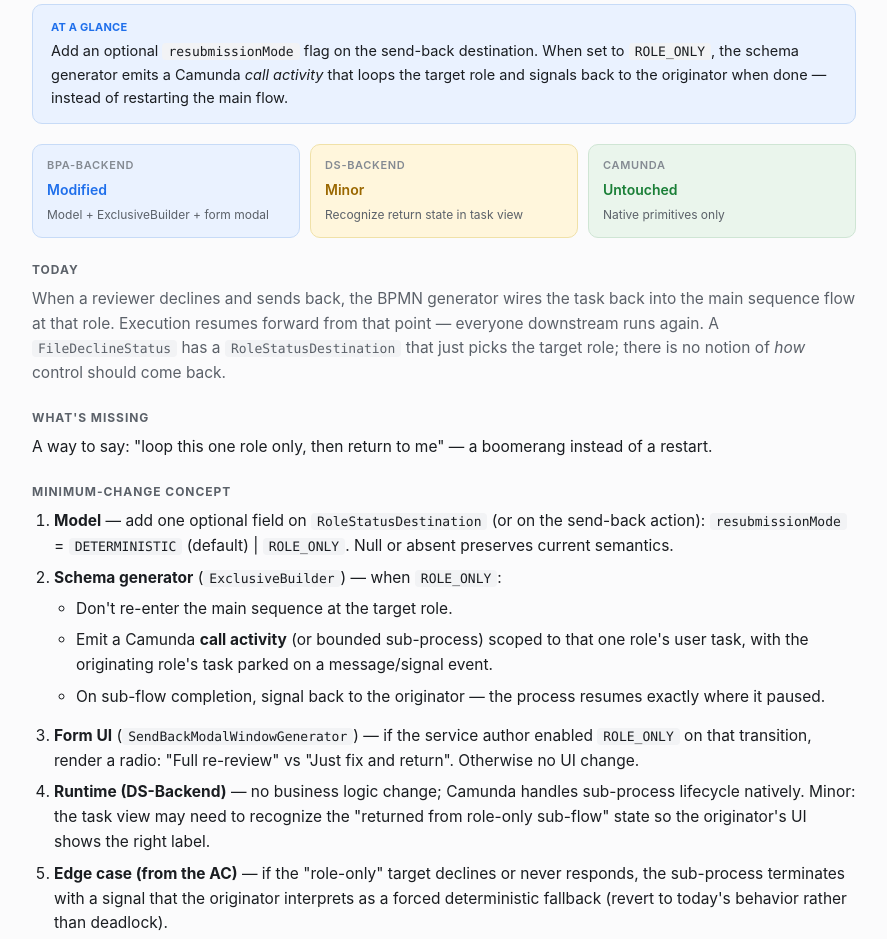
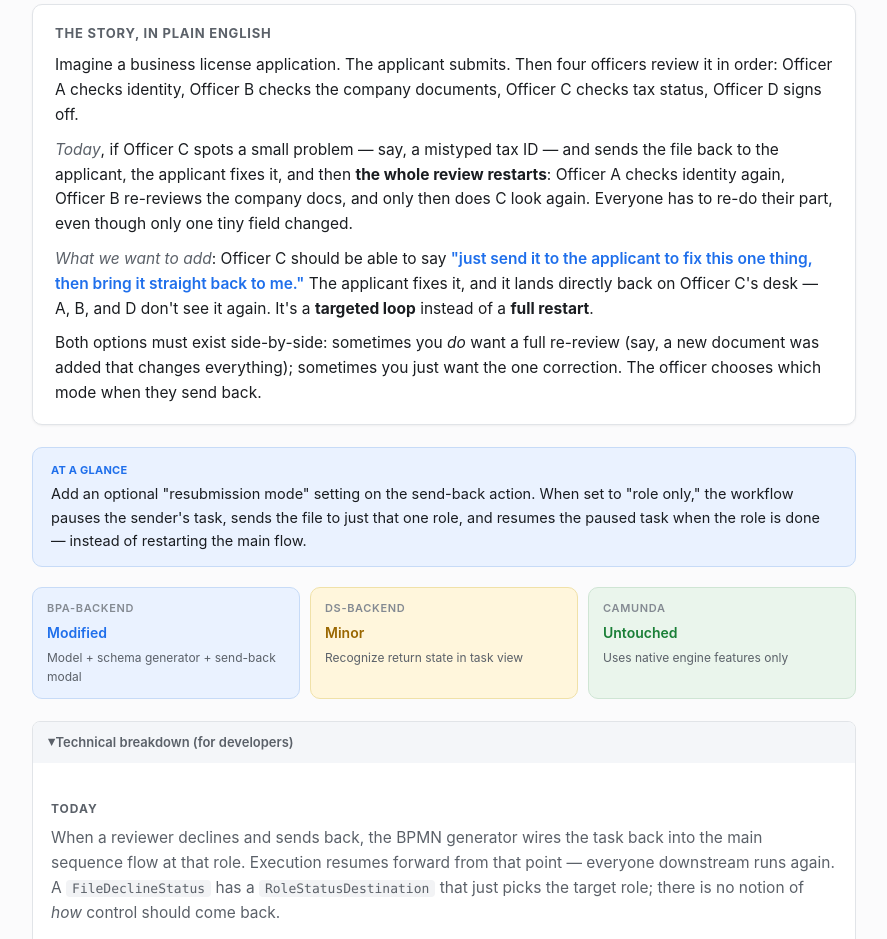
Before and after one commit to gfrankgva/analysis-tasks-17769-17771, a plain HTML site: page index.html in a window 1280 px wide. Shown: the part 693-1632 px from the top of the page, without its empty margins (196-1083 px from the left). Drawn offline with Linux system fonts and the light colour scheme.

Commit message:
plain-english story first, technical in collapsible details

```diff
--- a/index.html
+++ b/index.html
@@ -98,6 +98,32 @@
   }
   .tldr strong.label { color: var(--accent); letter-spacing: 0.02em;
     font-size: 11px; text-transform: uppercase; display: block; margin-bottom: 3px; }
+
+  /* Plain-English story block */
+  .story {
+    background: var(--surface); border: 1px solid var(--border); border-radius: 10px;
+    padding: 18px 22px; margin: 0 0 22px; box-shadow: var(--shadow);
+  }
+  .story h4 { font-size: 13px; margin: 0 0 10px; font-weight: 700;
+    color: var(--muted); text-transform: uppercase; letter-spacing: 0.06em; }
+  .story p { margin: 0 0 10px; }
+  .story p:last-child { margin-bottom: 0; }
+  .story .persona { font-style: italic; color: var(--muted); }
+  .story strong.emph { color: var(--accent); font-weight: 600; }
+
+  details.tech { margin: 18px 0; border: 1px solid var(--border);
+    border-radius: 8px; background: var(--surface); overflow: hidden; }
+  details.tech > summary {
+    padding: 10px 16px; cursor: pointer; font-weight: 600; font-size: 13px;
+    color: var(--muted); background: var(--surface-2); user-select: none;
+    list-style: none;
+  }
+  details.tech > summary::before { content: "▸ "; display: inline-block; transition: transform 150ms; }
+  details.tech[open] > summary::before { transform: rotate(90deg); }
+  details.tech > summary:hover { color: var(--text); }
+  details.tech > *:not(summary) { padding-left: 18px; padding-right: 18px; }
+  details.tech > *:nth-child(2) { padding-top: 14px; }
+  details.tech > *:last-child { padding-bottom: 14px; }
 
   /* Scope grid */
   .scope {
@@ -206,16 +232,27 @@
   </h2>
   <p class="meta"><span>Story · Priority High · In Development</span><span>Component: Camunda</span><span>Assignee: Erki Kriks</span></p>
 
+  <div class="story">
+    <h4>The story, in plain English</h4>
+    <p>Imagine a business license application. The applicant submits. Then four officers review it in order: Officer A checks identity, Officer B checks the company documents, Officer C checks tax status, Officer D signs off.</p>
+    <p><span class="persona">Today</span>, if Officer C spots a small problem — say, a mistyped tax ID — and sends the file back to the applicant, the applicant fixes it, and then <strong>the whole review restarts</strong>: Officer A checks identity again, Officer B re-reviews the company docs, and only then does C look again. Everyone has to re-do their part, even though only one tiny field changed.</p>
+    <p><span class="persona">What we want to add</span>: Officer C should be able to say <strong class="emph">"just send it to the applicant to fix this one thing, then bring it straight back to me."</strong> The applicant fixes it, and it lands directly back on Officer C's desk — A, B, and D don't see it again. It's a <strong>targeted loop</strong> instead of a <strong>full restart</strong>.</p>
+    <p>Both options must exist side-by-side: sometimes you <em>do</em> want a full re-review (say, a new document was added that changes everything); sometimes you just want the one correction. The officer chooses which mode when they send back.</p>
+  </div>
+
   <div class="tldr">
     <strong class="label">At a glance</strong>
-    Add an optional <code>resubmissionMode</code> flag on the send-back destination. When set to <code>ROLE_ONLY</code>, the schema generator emits a Camunda <em>call activity</em> that loops the target role and signals back to the originator when done — instead of restarting the main flow.
+    Add an optional "resubmission mode" setting on the send-back action. When set to "role only," the workflow pauses the sender's task, sends the file to just that one role, and resumes the paused task when the role is done — instead of restarting the main flow.
   </div>
 
   <div class="scope">
-    <div class="scope-card touches"><div class="label">BPA-backend</div><div class="value">Modified</div><div class="hint">Model + ExclusiveBuilder + form modal</div></div>
+    <div class="scope-card touches"><div class="label">BPA-backend</div><div class="value">Modified</div><div class="hint">Model + schema generator + send-back modal</div></div>
     <div class="scope-card light"><div class="label">DS-Backend</div><div class="value">Minor</div><div class="hint">Recognize return state in task view</div></div>
-    <div class="scope-card none"><div class="label">Camunda</div><div class="value">Untouched</div><div class="hint">Native primitives only</div></div>
+    <div class="scope-card none"><div class="label">Camunda</div><div class="value">Untouched</div><div class="hint">Uses native engine features only</div></div>
   </div>
+
+  <details class="tech" open>
+    <summary>Technical breakdown (for developers)</summary>
 
     <h3>Today</h3>
     <p class="today">When a reviewer declines and sends back, the BPMN generator wires the task back into the main sequence flow at that role. Execution resumes forward from that point — everyone downstream runs again. A <code>FileDeclineStatus</code> has a <code>RoleStatusDestination</code> that just picks the target role; there is no notion of <em>how</em> control should come back.</p>
@@ -241,6 +278,7 @@
     <div class="callout">
       <strong>Why minimum-change:</strong> one enum field, one branch in one builder, reuses Camunda's native call-activity and message-event primitives. BPMN output for every currently deployed service is byte-for-byte unchanged.
     </div>
+  </details>
 </section>
 
 <!-- PANEL 2 ========================================================= -->
@@ -250,22 +288,34 @@
   </h2>
   <p class="meta"><span>Story · Priority Highest · To Do</span><span>Reference: Jamaica SEZ service</span></p>
 
+  <div class="story">
+    <h4>The story, in plain English</h4>
+    <p>Think of Jamaica's <a href="https://bpa.jamaica.eregistrations.org/services/9f3fdc17-7b19-4790-90eb-54023c7bc3cc/forms/applicant-form" target="_blank" rel="noopener">Special Economic Zone application</a>. After the applicant submits, <strong>eight different agencies review the file at the same time, in parallel</strong>: tax authority, customs, legal, planning, and so on. Each agency either gives its green light or raises a flag. Once all eight have spoken, a coordinator takes the final decision.</p>
+    <p><span class="persona">Today</span>, if <em>any one</em> of those eight agencies rejects, <strong>the entire case dies immediately</strong>. The other seven agencies — some of whom may have already approved — never get a chance to finish, and the coordinator never even sees the case. A single "no" blows up everything.</p>
+    <p><span class="persona">What we want to add</span>: allow a rejection from one agency to <strong class="emph">end just that agency's branch</strong> — not the whole case. The other agencies finish their work normally. The coordinator sees the full picture: "five approved, two approved with comments, one rejected" — and decides.</p>
+    <p>The word "dead branch" means: <em>this branch is done, it contributed nothing, and we just move on without it</em>. The case stays alive.</p>
+    <p>Also: some agencies (like the three "No objection" bodies in the Jamaica flow) are <strong>optional</strong> — they may not weigh in at all, and the case should proceed without waiting for them forever. Same mechanism.</p>
+  </div>
+
   <div class="tldr">
     <strong class="label">At a glance</strong>
-    Add an optional <code>branchTerminationMode</code> flag on a role. When set, a <code>FileRejectStatus</code> no longer kills the whole process — it terminates only that branch's token, letting the inclusive-join still fire on the remaining active branches.
+    Add an optional flag on each parallel role saying "this branch is allowed to dead-end." When set, a rejection from that role ends its branch cleanly without killing the whole case — the coordinator still gets the final decision with whatever input arrived.
   </div>
 
   <div class="scope">
-    <div class="scope-card touches"><div class="label">BPA-backend</div><div class="value">Modified</div><div class="hint">Model + JoinSequence/ExclusiveBuilder + DMN</div></div>
+    <div class="scope-card touches"><div class="label">BPA-backend</div><div class="value">Modified</div><div class="hint">Model + schema generator + DMN</div></div>
     <div class="scope-card none"><div class="label">DS-Backend</div><div class="value">Untouched</div><div class="hint">No runtime change</div></div>
-    <div class="scope-card none"><div class="label">Camunda</div><div class="value">Untouched</div><div class="hint">Relies on inclusive-join semantics</div></div>
+    <div class="scope-card none"><div class="label">Camunda</div><div class="value">Untouched</div><div class="hint">Uses native inclusive-join behavior</div></div>
   </div>
+
+  <details class="tech" open>
+    <summary>Technical breakdown (for developers)</summary>
 
     <h3>Today</h3>
     <p class="today">Part B (post-submission back-office) can fork into parallel roles via an inclusive gateway, then join. For the join to fire, each active branch must emit a <code>FileValidatedStatus</code>. If a role instead issues a <code>FileRejectStatus</code>, the whole process terminates — there is no concept of "this objection kills its branch but the case continues" or "this branch can be skipped without starving the join".</p>
 
     <h3>Jamaica pattern</h3>
-  <p>The <a href="https://bpa.jamaica.eregistrations.org/services/9f3fdc17-7b19-4790-90eb-54023c7bc3cc/forms/applicant-form" target="_blank" rel="noopener">SEZ-Developer service</a> (v70) has 8 parallel registrations: three "No objection" steps (JCA, MOFPS, TAJ) and four screenings (BPSS, CAS, LSU, TSI). A "No objection" role may legitimately not weigh in; one screening may reject while others approve — yet the case must still reach the coordinator. Branches that go nowhere must not block the join.</p>
+    <p>The SEZ-Developer service (v70) has 8 parallel registrations: three "No objection" steps (JCA, MOFPS, TAJ) and four screenings (BPSS, CAS, LSU, TSI). A "No objection" role may legitimately not weigh in; one screening may reject while others approve — yet the case must still reach the coordinator. Branches that go nowhere must not block the join.</p>
 
     <h3>Minimum-change concept</h3>
     <ol>
@@ -283,6 +333,7 @@
     <div class="callout">
       <strong>Why minimum-change:</strong> exploits Camunda's existing inclusive-gateway + terminate-end-event primitives. Changes confined to two builders plus one DMN column. Services that don't set the flag produce identical BPMN as today.
     </div>
+  </details>
 </section>
 
 <!-- PANEL 3 ========================================================= -->
```
Lines whose indentation alone changed are shown as unchanged.
